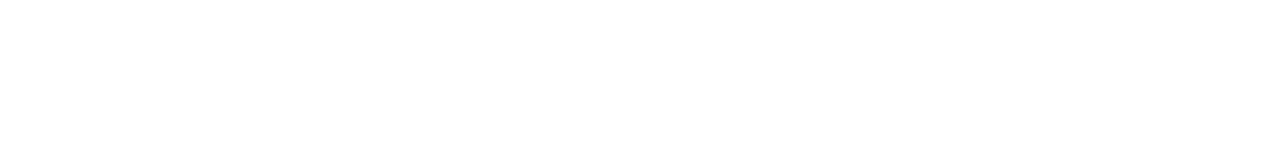
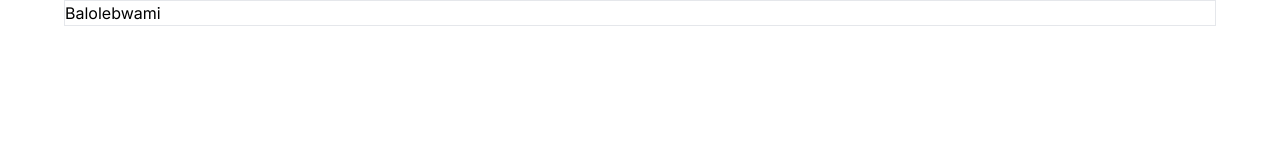
Before and after one commit to tchasinga/gym-rooms, a Next.js app: page / in a window 1280 px wide. Shown: the top 160 px of the page. Built offline with nearby package versions, Linux system fonts and the light colour scheme.

Commit message:
New commit

```diff
--- a/src/app/components/Navbar.jsx
+++ b/src/app/components/Navbar.jsx
@@ -3,7 +3,7 @@
 export default function Navbar() {
   return (
     <div>
-
+       <h1>Balolebwami</h1>
     </div>
   )
 }
--- a/src/app/layout.jsx
+++ b/src/app/layout.jsx
@@ -1,5 +1,6 @@
 import { Inter } from 'next/font/google'
 import './globals.css'
+import Navbar from './components/Navbar'
 
 const inter = Inter({ subsets: ['latin'] })
 
@@ -12,7 +13,8 @@
   return (
     <html lang="en">
       <body className={inter.className}>
-        <main className='max-w-6xl mx-auto'>
+        <main className='max-w-6xl mx-auto border'>
+          <Navbar />
         {children}
         </main>
         </body>
```
